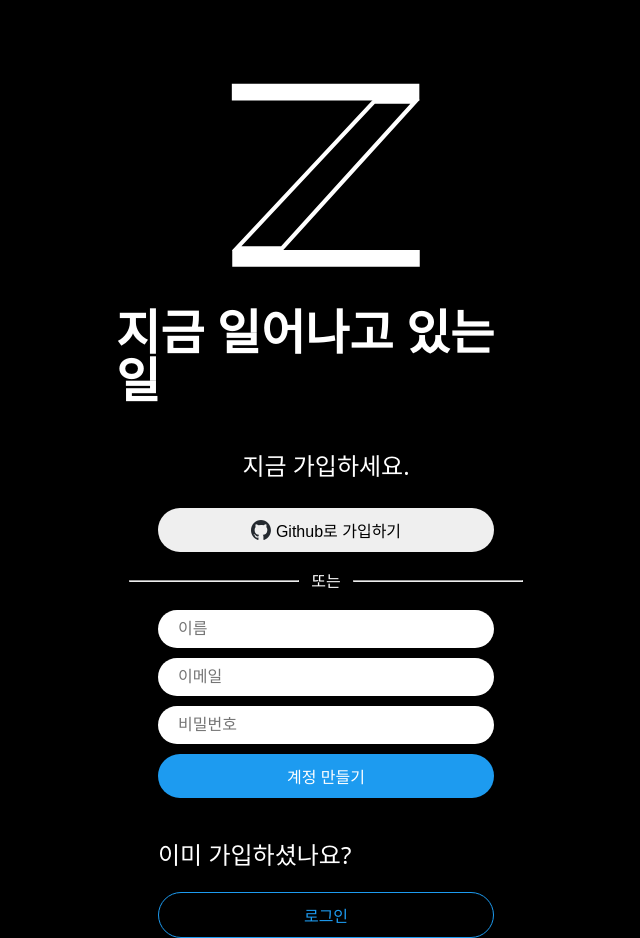
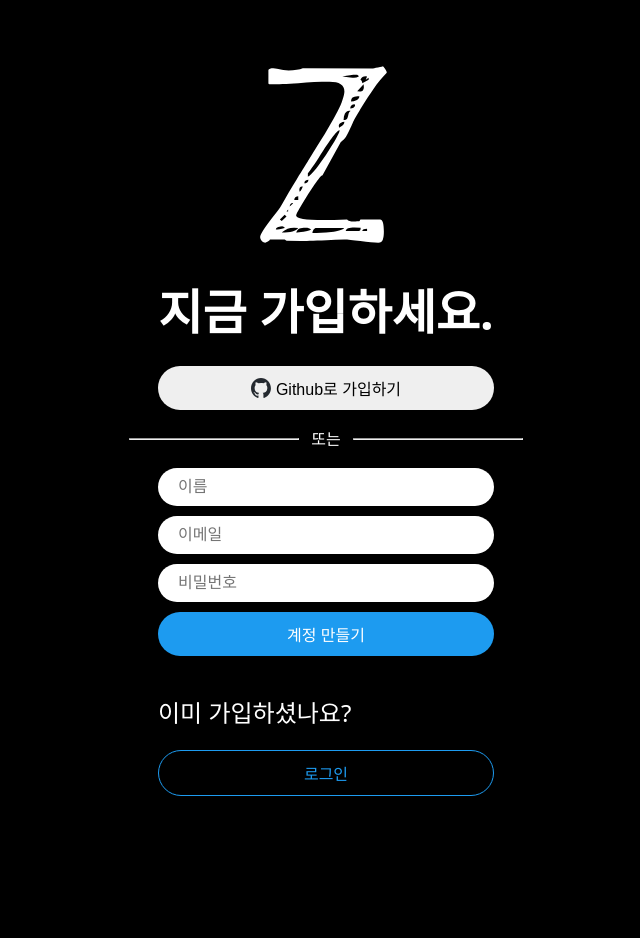
Before and after one commit to hyeonpearl/snap-story, a React (Vite) app: page / in a window 1280 px wide. Shown: the whole page, without its empty margins (314-954 px from the left). After the commit the page ends 908 px from the top, so only its background shows below. Built offline with nearby package versions, Linux system fonts and the light colour scheme.

Commit message:
Fix: Z Icon 수정
* Icon 수정

* Tweet profile picture 크기 수정

* Sign 페이지 CSS 수정

```diff
--- a/src/_zlib/components/Tweet.tsx
+++ b/src/_zlib/components/Tweet.tsx
@@ -61,7 +61,7 @@ export default function Tweet({
     <Wrapper className='tweet'>
       <Wrapper>
         {picture ? (
-          <Icon src={picture} width={20} height={20} />
+          <Icon src={picture} width={40} height={40} />
         ) : (
           <Icon.Profile />
         )}
@@ -72,7 +72,7 @@ export default function Tweet({
             <Txt typography={'bold'}>{username}</Txt>
             <Spacing direction={'horizontal'} size={5} />
             <Txt typography={'p'} color={colors.gray02}>
-              {userEmail}
+              {userEmail} • 00월 00일
             </Txt>
           </Wrapper>
           {user?.uid === userId && (
--- a/src/_zlib/components/common/Wrapper.tsx
+++ b/src/_zlib/components/common/Wrapper.tsx
@@ -94,7 +94,7 @@ const StyledWrapper = styled.div`
     padding: 1rem;
 
     > div > svg {
-      width: 1.5rem;
+      width: 40px;
       border: 1px solid ${colors.gray01};
       border-radius: 50%;
       margin-right: 10px;
--- a/src/pages/SignIn.tsx
+++ b/src/pages/SignIn.tsx
@@ -27,7 +27,7 @@ export default function SignIn() {
         <Loading text='로그인 중...' />
       ) : (
         <Wrapper className='sign-form'>
-          <Icon src='/z.svg' width={250} height={250} />
+          <Icon src='/z.svg' width={200} height={200} />
           <Txt typography={'h1'}>로그인하기</Txt>
           <Spacing direction={'vertical'} size={50} />
 
--- a/src/pages/SignUp.tsx
+++ b/src/pages/SignUp.tsx
@@ -27,10 +27,9 @@ export default function SignUp() {
         <Loading text='계정 만드는 중...' />
       ) : (
         <Wrapper className='sign-form'>
-          <Icon src='/z.svg' width={250} height={250} />
-          <Txt typography={'h1'}>지금 일어나고 있는 일</Txt>
-          <Spacing direction='vertical' size={50} />
-          <Txt typography={'h4'}>지금 가입하세요.</Txt>
+          <Icon src='/z.svg' width={200} height={200} />
+          <Spacing direction='vertical' size={30} />
+          <Txt typography={'h1'}>지금 가입하세요.</Txt>
           <Spacing direction='vertical' size={30} />
 
           <Wrapper className='form'>
```
Also changed, not shown: public/z.svg.
